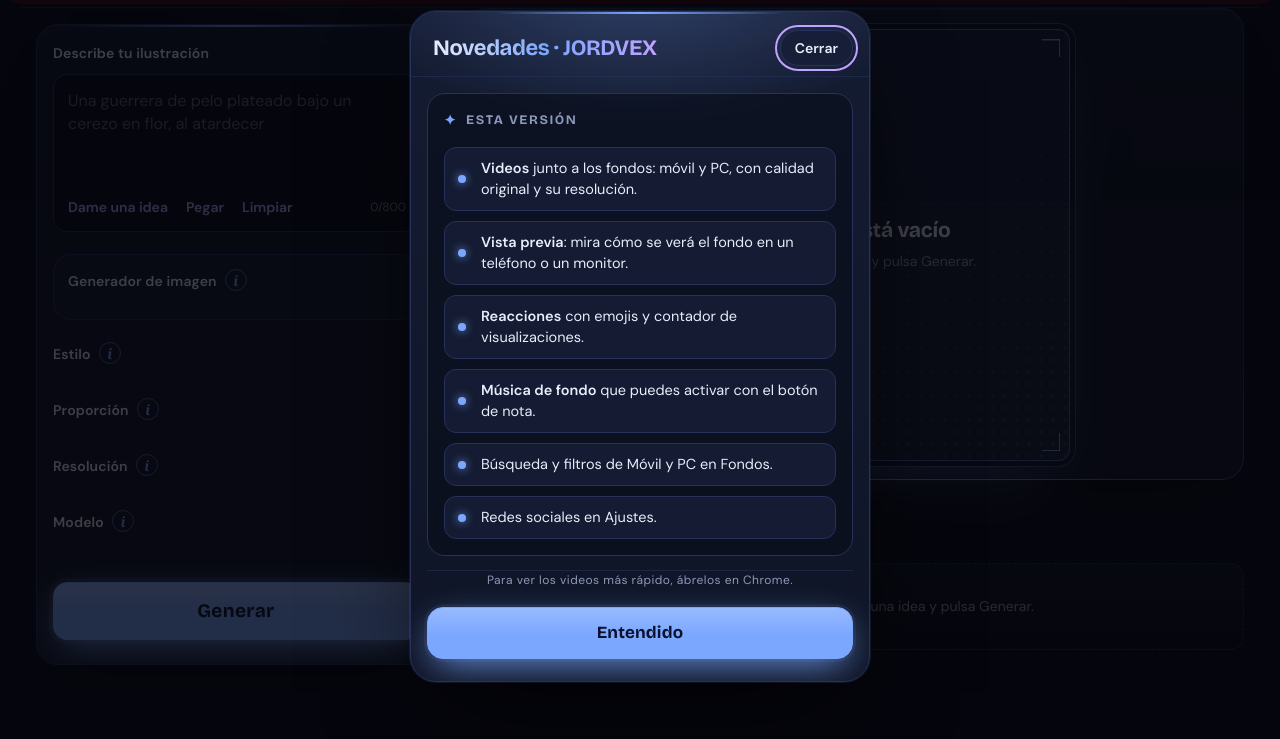
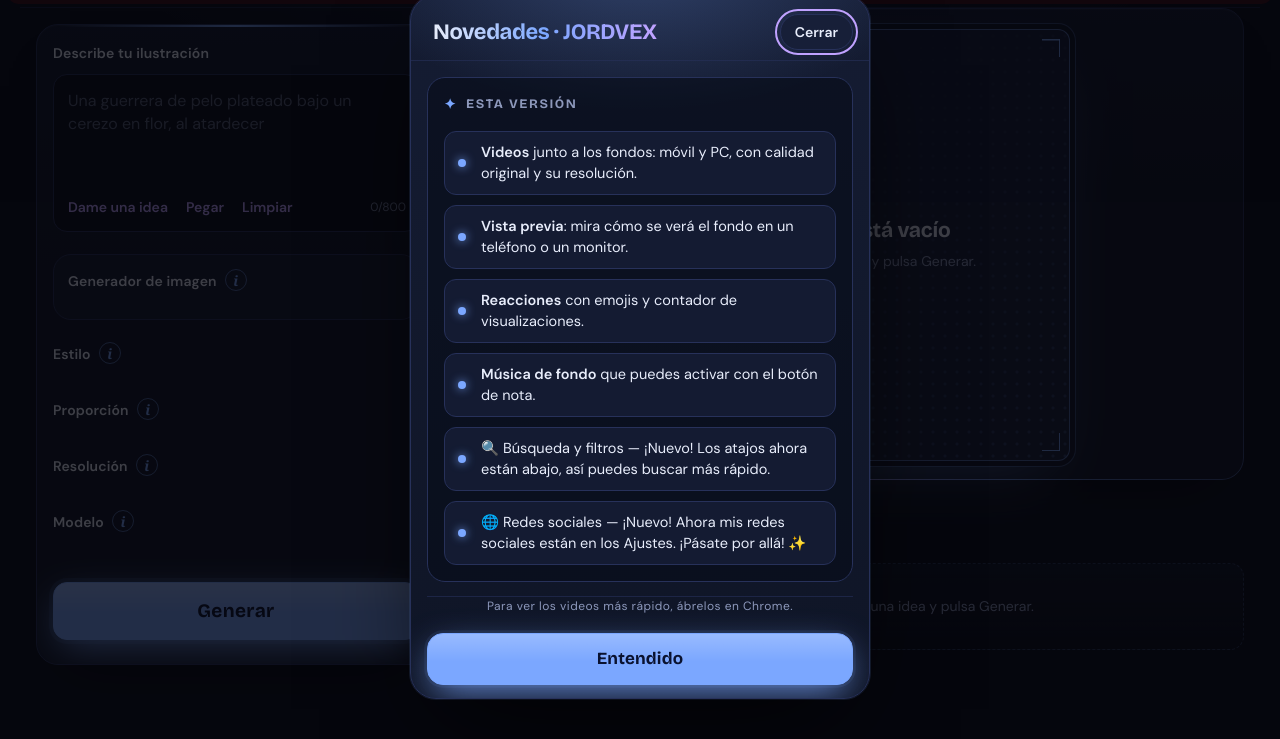
Before and after one commit to AndresAlexCars/sakuga-studio, a website with bundled scripts: page public/index.html in a window 1280 px wide. Shown: the part 53-792 px from the top of the page. Built offline with nearby package versions, Linux system fonts and the light colour scheme; files whose address does not match are found by name.

Commit message:
Actualizados textos de Novedades

```diff
--- a/public/index.html
+++ b/public/index.html
@@ -273,8 +273,10 @@
           <li><strong>Vista previa</strong>: mira cómo se verá el fondo en un teléfono o un monitor.</li>
           <li><strong>Reacciones</strong> con emojis y contador de visualizaciones.</li>
           <li><strong>Música de fondo</strong> que puedes activar con el botón de nota.</li>
-          <li>Búsqueda y filtros de Móvil y PC en Fondos.</li>
-          <li>Redes sociales en Ajustes.</li>
+          <li>🔍 Búsqueda y filtros — ¡Nuevo!
+Los atajos ahora están abajo, así puedes buscar más rápido.</li>
+          <li>🌐 Redes sociales — ¡Nuevo!
+Ahora mis redes sociales están en los Ajustes. ¡Pásate por allá! ✨</li>
         </ul>
       </section>
       <p class="muted about">Para ver los videos más rápido, ábrelos en Chrome.</p>
```
